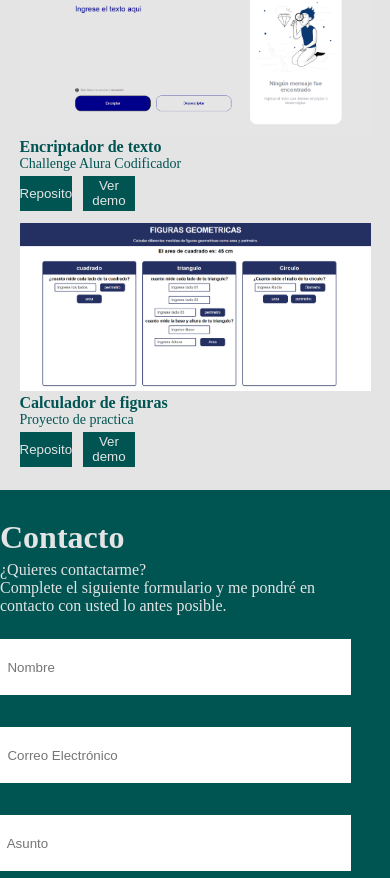
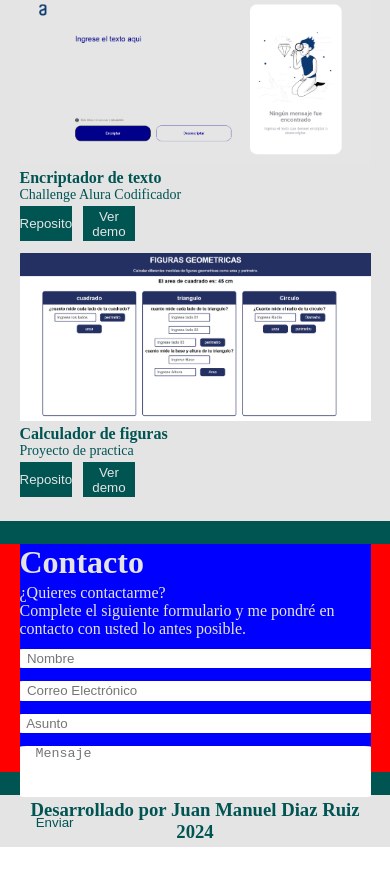
Before and after one commit to JuanMDiazRuiz/Portafolio, a plain HTML site: page index.html in a window 390 px wide. Shown: the part 1728-2606 px from the top of the page. After the commit the page ends 2575 px from the top, so only its background shows below. Drawn offline with Linux system fonts and the light colour scheme.

Commit message:
actualizacion

```diff
--- a/style.css
+++ b/style.css
@@ -157,6 +157,7 @@ ul{
 .habilidades__elemento{
     background-color: white;
     width: 12%;
+    height: auto;
     padding-bottom: 1%;
 }
 
@@ -175,7 +176,6 @@ ul{
     background-color: #e4e4e5;
     width: auto;
     height: auto;
-    padding-top: 0%;
 }
 
 .aficiones__titulo{
@@ -193,17 +193,17 @@ ul{
 .aficiones__elemento{
     background-color: white;
     width: 12%;
+    height: auto;
     padding-bottom: 1%;
 }
 
 .aficiones__icono{
-    width: 15%;
-    padding: 55% 0% 0% 5%;
+    padding: 55% 0% 0% 10%;
 }
 
 .aficiones__nombre{
     font-size: 1rem;
-    padding-left: 5%;
+    padding-left: 10%;
 }
 
 /*Sección de Formación académica*/
@@ -240,8 +240,8 @@ ul{
 }
 
 .formacion__icono{
-    width: 50%;
-    height: 50%;
+    width: 100%;
+    height: 100%;
     padding: 20% 25% 25% 25%;
 }
 
@@ -254,6 +254,7 @@ ul{
 
 .formacion__nombre{
     font-size: 1.375rem;
+    padding-top: 2%;
     color: #e4e4e5;
 }
 
@@ -319,22 +320,124 @@ ul{
 
 /*    Sección de Contacto    */
 
+
 .contacto{
+    width: 100%;
+    height: 100%;
     background-color: #005452;
     display: flex;
-    gap: 5%;
     justify-content: center;
 }
 
+
+.b{
+    width: 75%;
+    height: 100%;
+    display: flex;
+    gap: 2%;
+    /*background-color: red;*/
+}
+
+.prueba{
+    /*background-color: blue;*/
+    width: 40%;
+    height: 100%;
+
+}
+
 .contacto__imagen{
-    width: 30%;
+    width: 100%;
+    height: 100%;
+}
+
+.contacto__titulo{
+    color: #e4e4e5;
+    font-size: 2rem;
+}
+
+.contacto__texto{
+    color: #e4e4e5;
+    font-size: 1rem;
+    padding: 1% 0% 3% 0%/*5px 0px 24px 0px*/;
+}
+
+.contacto__cuadro{
+    width: 60%;
+    height: auto;
+    /*background-color: aqua;*/
+}
+
+
+
+.contacto__formulario{
+    width: 100%;
+    height: 82%;
+    /*background-color: pink;*/
+    display: flex;
+    flex-direction: column;
+    gap: 7%;
+}
+
+.contacto__campo{
+    width: 100%;
+    height: 19%;
+    border-radius: 2% 2% 2% 2%;
+
+
+}
+
+.contacto__campo--textarea{
+    width: 100%;
+    height: 50%;
+    resize: none;
+}
+
+.contacto__boton{
+    width: 25%;
+    height: 11%;
+    background-color: #e4e4e5;
+    color: #005452;
+}
+
+
+
+
+
+
+
+
+
+/*.contacto__boton:hover{
+    background-color: #028785;
+    color: #e4e4e5;
+}
+
+
+
+/*.contacto{
+    width: 100%;
+    height: 100%;
+    background-color: #005452;
+    display: flex;
+    justify-content: center;
+}
+
+.b{
+    width: 75%;
+    height: 100%;
+    display: flex;
+    justify-content: center;
+    gap: 5%;
+}
+
+.contacto__imagen{
+    width: 50%;
     height: 593px;
 }
 
 .contacto__titulo{
     color: #e4e4e5;
     font-size: 2rem;
-    padding-top: 1.6%;
 }
 
 .contacto__texto{
@@ -344,15 +447,16 @@ ul{
 }
 
 .contacto__cuadro{
-    background-color: #005452;
-    width: 40%;
+    width: 50%;
     height: 593px;
 }
+
+
 
 .contacto__formulario{
     display: flex;
     flex-direction: column;
-    gap: 32px;
+    gap: 29.8px;
 }
 
 .contacto__campo{
@@ -376,7 +480,7 @@ ul{
 .contacto__boton:hover{
     background-color: #028785;
     color: #e4e4e5;
-}
+}*/
 
 /* Pie de pagina */
 
@@ -387,6 +491,7 @@ ul{
     text-align: center;
     padding: 1% 0% 1% 0%;
 }
+
 
 
 /*Responsive para table width max (768)*/
@@ -479,7 +584,7 @@ ul{
     }
 
     .habilidades__icono{
-        padding: 30% 0% 0% 5%;
+        padding: 25% 0% 0% 5%;
     }
 
     .habilidades__nombre{
@@ -503,6 +608,10 @@ ul{
         padding: 25% 0% 0% 5%;
     }
 
+    .aficiones__nombre{
+        padding-left: 5%;
+    }
+
     /* Sección de Formación académica (768) */
 
     .formacion{
@@ -522,9 +631,7 @@ ul{
     }
 
     .formacion__icono{
-        width: 50%;
-        height: 50%;
-        padding: 13% 25% 20% 25%;
+        padding: 5% 25% 5% 25%;
     }
 
     .formacion__texto{
@@ -578,13 +685,29 @@ ul{
 
     /* Sección de Contacto (768) */
 
-    .contacto__imagen{
+
+    .contacto{
+        width: 100%;
+        height: 100%;
+    }
+
+    .prueba{
         display: none;
     }
 
+    .b{
+        width: 100%;
+        justify-content: center;
+        background-color: red;
+    }
+
+
     .contacto__cuadro{
         width: 90%;
+
+        background-color: blue;
     }
+
 
     .contacto__boton{
         width: 20%;
```
